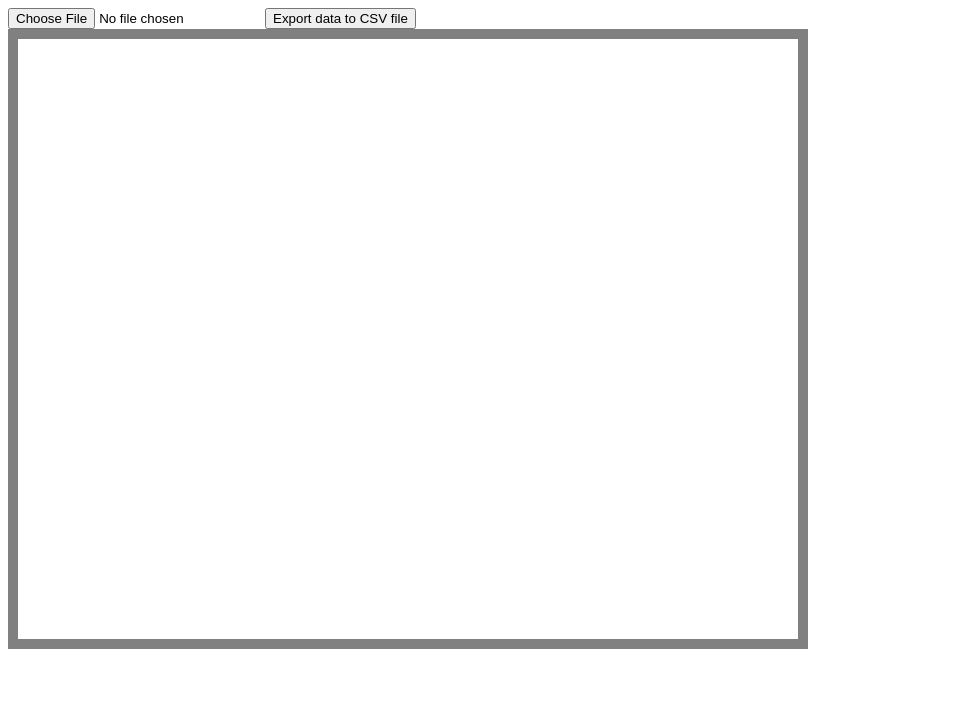
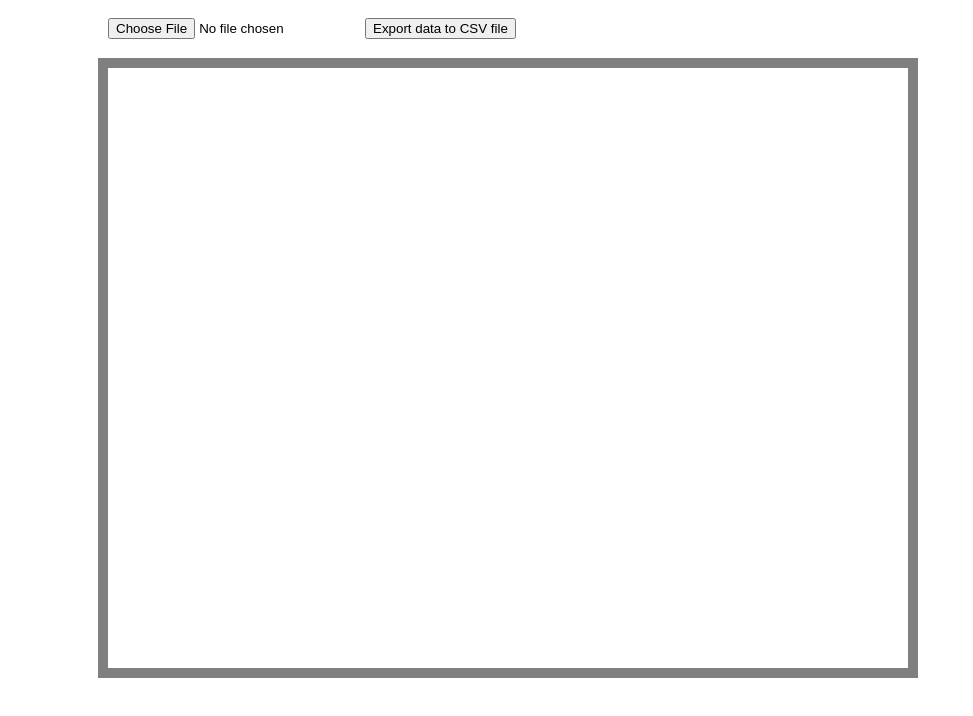
Before and after one commit to nafu/force-sense-drawing-tool, a plain HTML site: page sample.html in a window 1280 px wide. Shown: the whole page, without its empty margins (0-973 px from the left). Drawn offline with Linux system fonts and the light colour scheme.

Commit message:
Revise view

```diff
--- a/sample.html
+++ b/sample.html
@@ -4,23 +4,34 @@
   <meta charset="UTF-8">
   <title>Drawing Tool</title>
   <style>
-    html, body {
+    .container {
+      width: 1000px;
+    }
+    .fileio {
+      width: 800px;
+      height: 40px;
+      padding-top: 10px;
+      margin: 0 auto;
+    }
+    #sketch {
       width: 800px;
       height: 600px;
-    }
-    #sketch {
+      margin: 0 auto;
       border: 10px solid gray;
-      height: 100%;
     }
   </style>
   <script src="js/debug-utility.js"></script>
   <script src="js/alasql.min.js"></script>
 </head>
 <body>
-  <input id="readfile" type="file" onchange="loadFile(event)"/>
-  <button onclick="window.exportData()">Export data to CSV file</button>
-  <div id="sketch">
-    <canvas id="paint"></canvas>
+  <div class="container">
+    <div class="fileio">
+      <input id="readfile" type="file" onchange="loadFile(event)"/>
+      <button onclick="window.exportData()">Export data to CSV file</button>
+    </div>
+    <div id="sketch">
+      <canvas id="paint"></canvas>
+    </div>
   </div>
   <script>
     function loadFile(event) {
```
